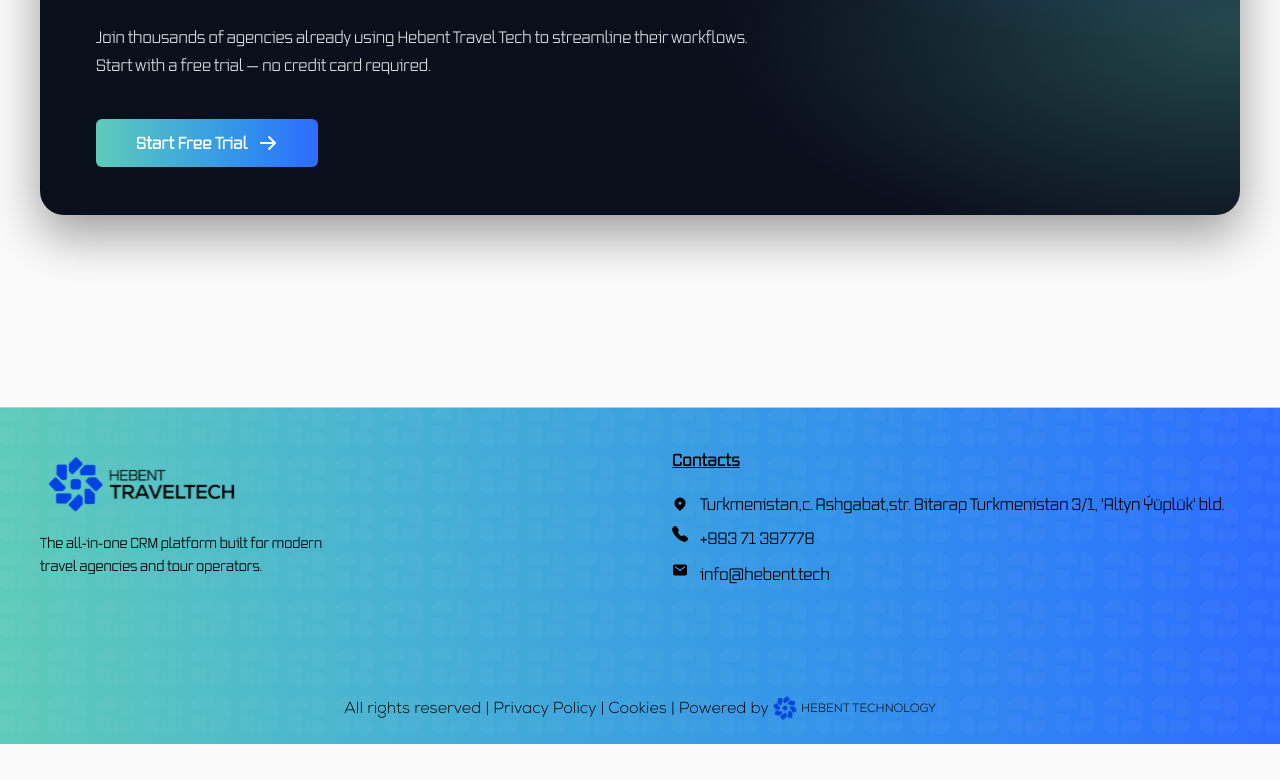
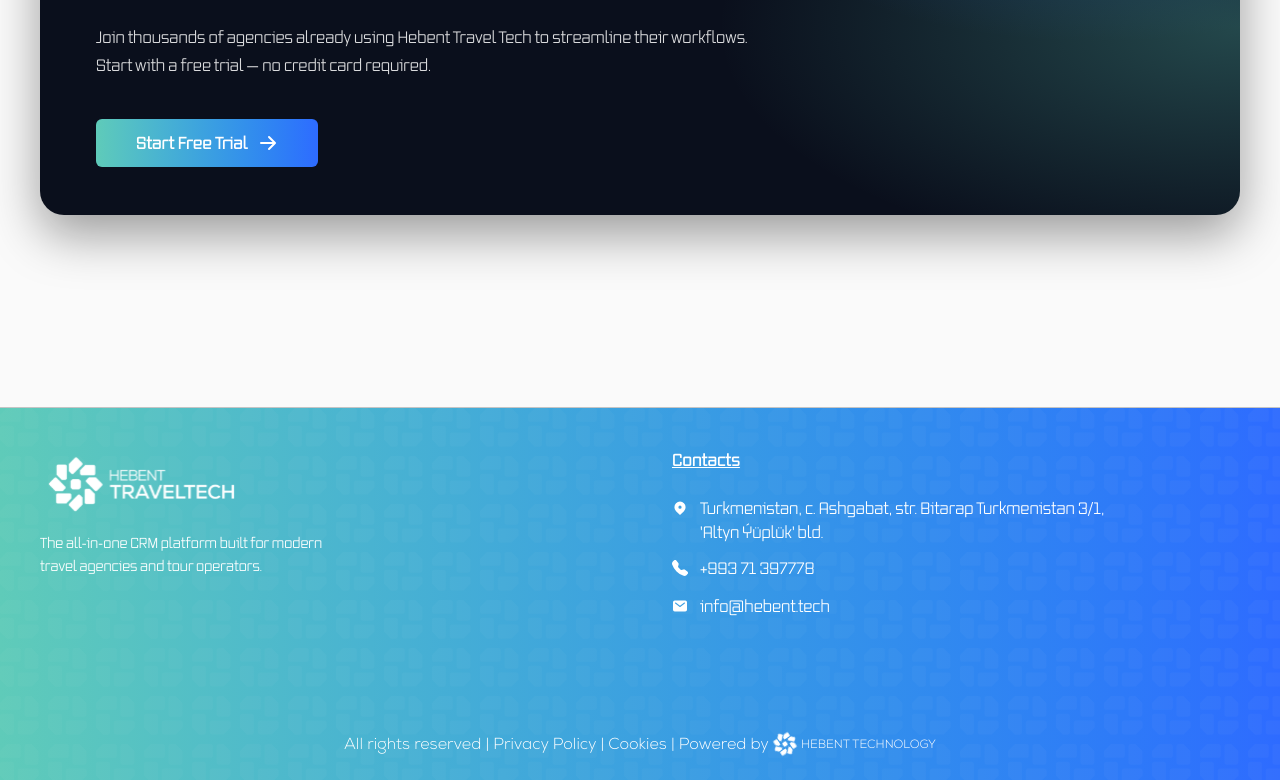
Before and after one commit to Kakajan-12/travel-landing, a Next.js app: page /en in a window 1280 px wide. Shown: the part 3424-4204 px from the top of the page. Before the commit the page ends 4168 px from the top, so only its background shows below. Built offline with nearby package versions, Linux system fonts and the light colour scheme.

Commit message:
fix footer

```diff
--- a/app/messages/en.json
+++ b/app/messages/en.json
@@ -128,7 +128,7 @@
   "Footer": {
     "tagline": "The all-in-one CRM platform built for modern travel agencies and tour operators.",
     "contactsTitle": "Contacts",
-    "address": "Turkmenistan,c. Ashgabat,str. Bitarap Turkmenistan 3/1, 'Altyn Ýüplük' bld.",
+    "address": "Turkmenistan, c. Ashgabat, str. Bitarap Turkmenistan 3/1, <br></br>'Altyn Ýüplük' bld.",
     "socialLabel": "Social networks",
     "rights": "All rights reserved",
     "privacy": "Privacy Policy",
--- a/app/messages/ru.json
+++ b/app/messages/ru.json
@@ -129,7 +129,7 @@
   "Footer": {
     "tagline": "CRM-платформа для туристических агентств: клиенты, бронирования и операции в одном месте.",
     "contactsTitle": "Контакты",
-    "address": "Туркменистан, г. Ашхабад, ул. Битарап Туркменистан 3/1, здание 'Алтын Юплюк'",
+    "address": "Туркменистан, г. Ашхабад, ул. Битарап Туркменистан 3/1, <br></br>здание 'Алтын Юплюк'",
     "socialLabel": "Соцсети",
     "rights": "Все права защищены",
     "privacy": "Политика конфиденциальности",
--- a/app/messages/tk.json
+++ b/app/messages/tk.json
@@ -129,7 +129,7 @@
   "Footer": {
     "tagline": "Syýahat agentlikleri üçin müşderileri, bronlamalary we işleri dolandyrmak üçin CRM platformasy.",
     "contactsTitle": "Kontaktlar",
-    "address": "Türkmenistan,ş. Aşgabat,k. Bitarap Türkmenistan 3/1, 'Altyn Ýüplük' bina",
+    "address": "Türkmenistan, ş. Aşgabat, k. Bitarap Türkmenistan 3/1, <br></br>'Altyn Ýüplük' bina",
     "socialLabel": "Sosial ulgamlar",
     "rights": "Ähli hukuklar goragly",
     "privacy": "Gizlinlik siýasasy",
--- a/components/Footer.tsx
+++ b/components/Footer.tsx
@@ -16,7 +16,7 @@ export default function Footer() {
   return (
     <footer
       id="contacts"
-      className="relative isolate mt-20 md:mt-40 overflow-hidden scroll-mt-32 md:scroll-mt-36 bg-white border-t border-[#C4C4C4]"
+      className="relative isolate mt-20 md:mt-40 overflow-hidden scroll-mt-32 md:scroll-mt-36 text-white bg-white border-t border-[#C4C4C4]"
     >
       <div
         className="absolute inset-0 bg-linear-to-r from-[#5FCBB9] to-[#2E6BFF]"
@@ -49,7 +49,7 @@ export default function Footer() {
                 alt={"logo"}
                 width={155}
                 height={50}
-                className="h-18 w-auto mx-auto md:mx-0"
+                className="h-18 w-auto brightness-0 invert"
               />
             </div>
             <p className="max-w-2xs text-xs leading-relaxed  sm:text-sm">
@@ -62,8 +62,13 @@ export default function Footer() {
             </h3>
             <ul className="flex flex-col gap-2 md:gap-3 text-sm md:text-base font-medium">
               <li className="inline-flex items-start gap-3">
-                <HiLocationMarker className="size-4 shrink-0" aria-hidden />
-                <span className="leading-none">{t("address")}</span>
+                <HiLocationMarker
+                  className="size-4 shrink-0 mt-1"
+                  aria-hidden
+                />
+                <span className="">
+                  {t.rich("address", { br: () => <br /> })}
+                </span>
               </li>
               <li>
                 <a
@@ -71,7 +76,7 @@ export default function Footer() {
                   className="inline-flex items-start gap-3 transition-opacity hover:opacity-90"
                 >
                   <BsFillTelephoneFill
-                    className="size-4 shrink-0"
+                    className="size-4 shrink-0 mt-1"
                     aria-hidden
                   />
                   <span className="tabular-nums leading-none mt-1">
@@ -84,7 +89,7 @@ export default function Footer() {
                   href={`mailto:info@hebent.tech`}
                   className="inline-flex items-start gap-3 leading-nonetransition-opacity hover:opacity-90"
                 >
-                  <IoMail className="size-4 shrink-0" aria-hidden />
+                  <IoMail className="size-4 shrink-0 mt-1" aria-hidden />
                   <span className="leading-none mt-1">info@hebent.tech</span>
                 </a>
               </li>
@@ -128,7 +133,7 @@ export default function Footer() {
               alt="HEBENT TECHNOLOGY"
               width={29}
               height={31}
-              className="inline-block w-6 h-auto logo-spin motion-reduce:animate-none mb-1"
+              className="inline-block w-6 h-auto logo-spin motion-reduce:animate-none mb-1 brightness-0 invert"
             />
             <span className="uppercase text-xs leading-none">
               Hebent Technology
```
